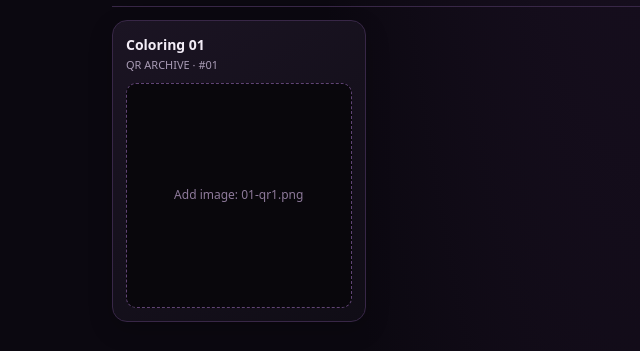
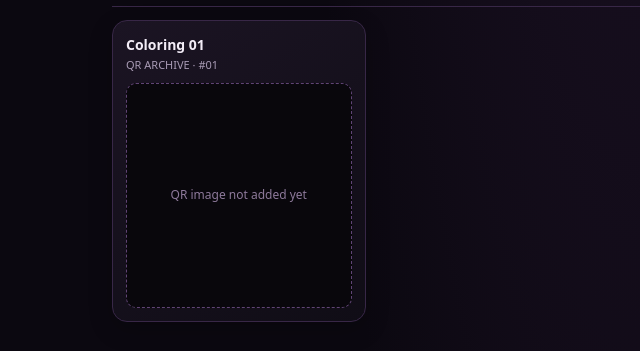
Before and after one commit to sootnihil/archive, a plain HTML site: page index.html in a window 1280 px wide. Shown: the part 3159-3510 px from the top of the page, 0-640 px from the left. Drawn offline with Linux system fonts and the light colour scheme.

Commit message:
Update index.html

```diff
--- a/index.html
+++ b/index.html
@@ -933,7 +933,7 @@ const categories = {
   "Coloring": [
     {
       title: "Coloring 01",
-      images: ["01-qr1.png"],
+      images: "nothings here yet:)",
       video: ""
     }
   ],
@@ -967,7 +967,7 @@ const categories = {
   "Transitions (Advanced)": [
     {
       title: "Advanced Transition 01",
-      images: ["01-qr1.png"],
+      images: "nothings here yet:)",
       video: ""
     }
   ],
@@ -975,7 +975,7 @@ const categories = {
   "Velocity": [
     {
       title: "Velocity 01",
-      images: ["01-qr1.png"],
+      images: "nothings here yet:)",
       video: ""
     }
   ],
```
